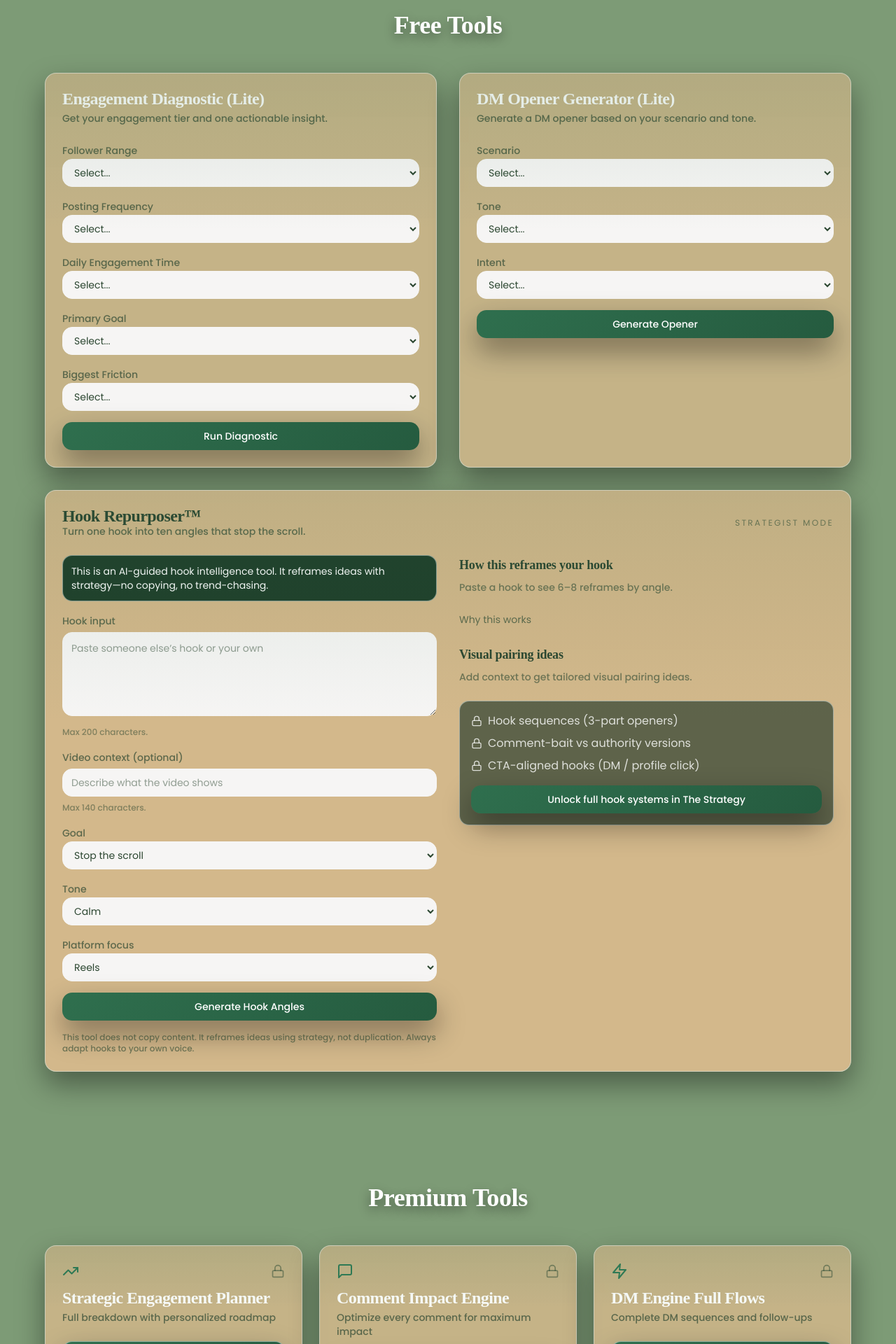
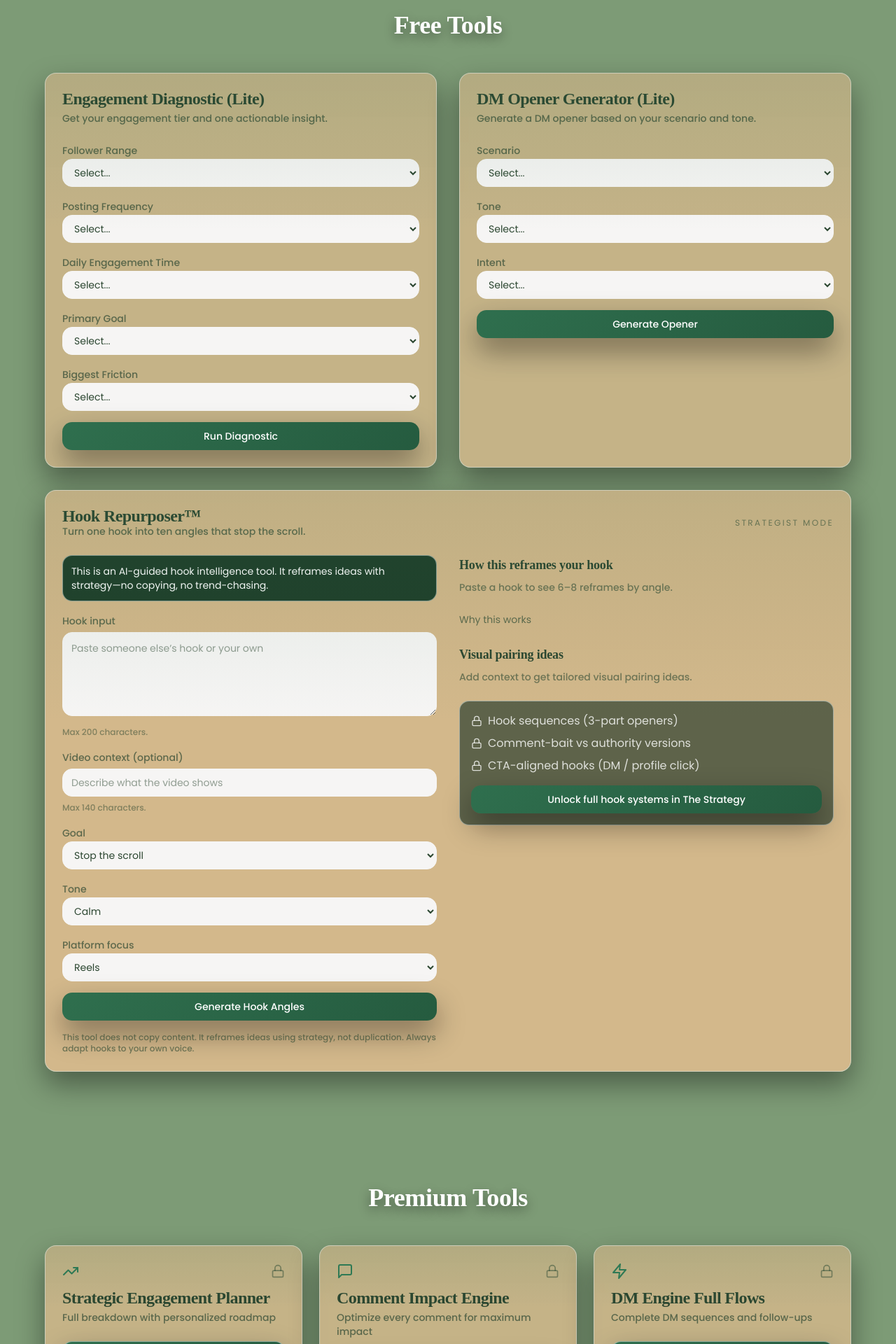
Before and after one commit to gmajors1326/strategies-tool-funnel, a Next.js app: page / in a window 1280 px wide. Shown: the part 540-2460 px from the top of the page at 70% size. Built offline with nearby package versions, Linux system fonts and the light colour scheme.

Commit message:
Make all card titles dark green

```diff
--- a/app/page.tsx
+++ b/app/page.tsx
@@ -68,7 +68,7 @@ export default function HomePage() {
                   <tool.icon className="h-6 w-6 text-primary" />
                   <Lock className="h-5 w-5 text-card-foreground/50" />
                 </div>
-                <CardTitle className="text-foreground">{tool.title}</CardTitle>
+                <CardTitle className="text-card-foreground">{tool.title}</CardTitle>
                 <CardDescription className="text-card-foreground/70">{tool.desc}</CardDescription>
               </CardHeader>
               <CardContent>
@@ -222,7 +222,7 @@ function EngagementDiagnosticTool() {
   return (
     <Card className="bg-card/80 border-border/60 backdrop-blur-sm shadow-sm">
       <CardHeader>
-        <CardTitle className="text-foreground">Engagement Diagnostic (Lite)</CardTitle>
+        <CardTitle className="text-card-foreground">Engagement Diagnostic (Lite)</CardTitle>
         <CardDescription className="text-card-foreground/70">Get your engagement tier and one actionable insight.</CardDescription>
       </CardHeader>
       <CardContent className="space-y-4">
@@ -342,7 +342,7 @@ function DMOpenerTool() {
   return (
     <Card className="bg-card/80 border-border/60 backdrop-blur-sm shadow-sm">
       <CardHeader>
-        <CardTitle className="text-foreground">DM Opener Generator (Lite)</CardTitle>
+        <CardTitle className="text-card-foreground">DM Opener Generator (Lite)</CardTitle>
         <CardDescription className="text-card-foreground/70">Generate a DM opener based on your scenario and tone.</CardDescription>
       </CardHeader>
       <CardContent className="space-y-4">
@@ -647,7 +647,7 @@ function PlanCard({ title, description, features, planId, highlight }: any) {
   return (
     <Card className={`bg-card/80 border-border/60 backdrop-blur-sm shadow-sm ${highlight ? 'border-primary/60 ring-2 ring-primary/20' : ''}`}>
       <CardHeader>
-        <CardTitle className="text-foreground">{title}</CardTitle>
+        <CardTitle className="text-card-foreground">{title}</CardTitle>
         <CardDescription className="text-card-foreground/70">{description}</CardDescription>
       </CardHeader>
       <CardContent>
```
